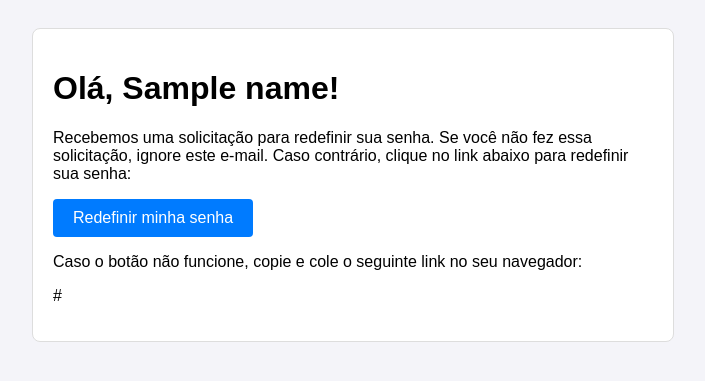
After one commit to carvalhoandre/py-api, a Flask app: template services/templates/password_reset_email_template.html in a window 1280 px wide. The commit adds this page. Shown: the top 381 px of the page, without its empty margins (287-992 px from the left). Run offline with Flask 3, Linux system fonts and the light colour scheme; the template is opened without the code that fills it: most values are stand-ins (such as "Sample title", 1, 10 or a date in 2020); parts of the project's set-up code (start-up, migrations or seed data) failed here and were passed over.

Commit message:
feat: forgot password endpoint

```diff
--- /dev/null
+++ b/services/templates/password_reset_email_template.html
@@ -0,0 +1,51 @@
+<!DOCTYPE html>
+<html lang="pt-br">
+  <head>
+    <meta charset="UTF-8" />
+    <meta name="viewport" content="width=device-width, initial-scale=1.0" />
+    <title>Redefinir sua senha</title>
+    <style>
+      body {
+        font-family: Arial, sans-serif;
+        background-color: #f4f4f9;
+        padding: 20px;
+      }
+      .container {
+        max-width: 600px;
+        margin: 0 auto;
+        background: #fff;
+        border: 1px solid #ddd;
+        padding: 20px;
+        border-radius: 8px;
+      }
+      .btn {
+        display: inline-block;
+        padding: 10px 20px;
+        color: #fff;
+        background-color: #007bff;
+        text-decoration: none;
+        border-radius: 4px;
+      }
+    </style>
+  </head>
+  <body>
+    <div class="container">
+      <h1>Olá, {{name}}!</h1>
+
+      <p>
+        Recebemos uma solicitação para redefinir sua senha. Se você não fez essa
+        solicitação, ignore este e-mail. Caso contrário, clique no link abaixo
+        para redefinir sua senha:
+      </p>
+
+      <a href="{{reset_link}}" class="btn">Redefinir minha senha</a>
+
+      <p>
+        Caso o botão não funcione, copie e cole o seguinte link no seu
+        navegador:
+      </p>
+
+      <p>{{reset_link}}</p>
+    </div>
+  </body>
+</html>
```
Also changed, not shown: resources/user_resource.py (+10 -0 lines), services/email_service.py (+45 -17 lines), services/templates/confirmation_email_template.html (+11 -8 lines), services/user_service.py (+22 -2 lines).
